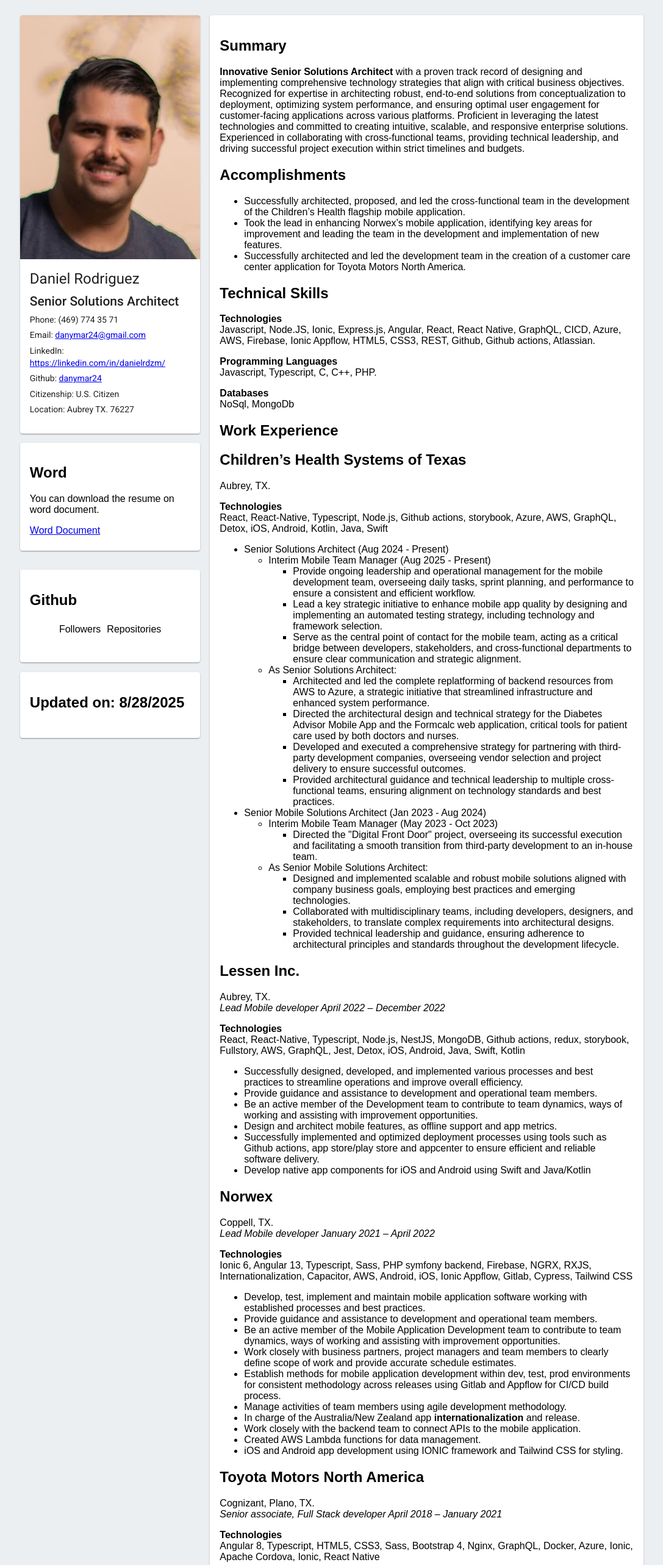
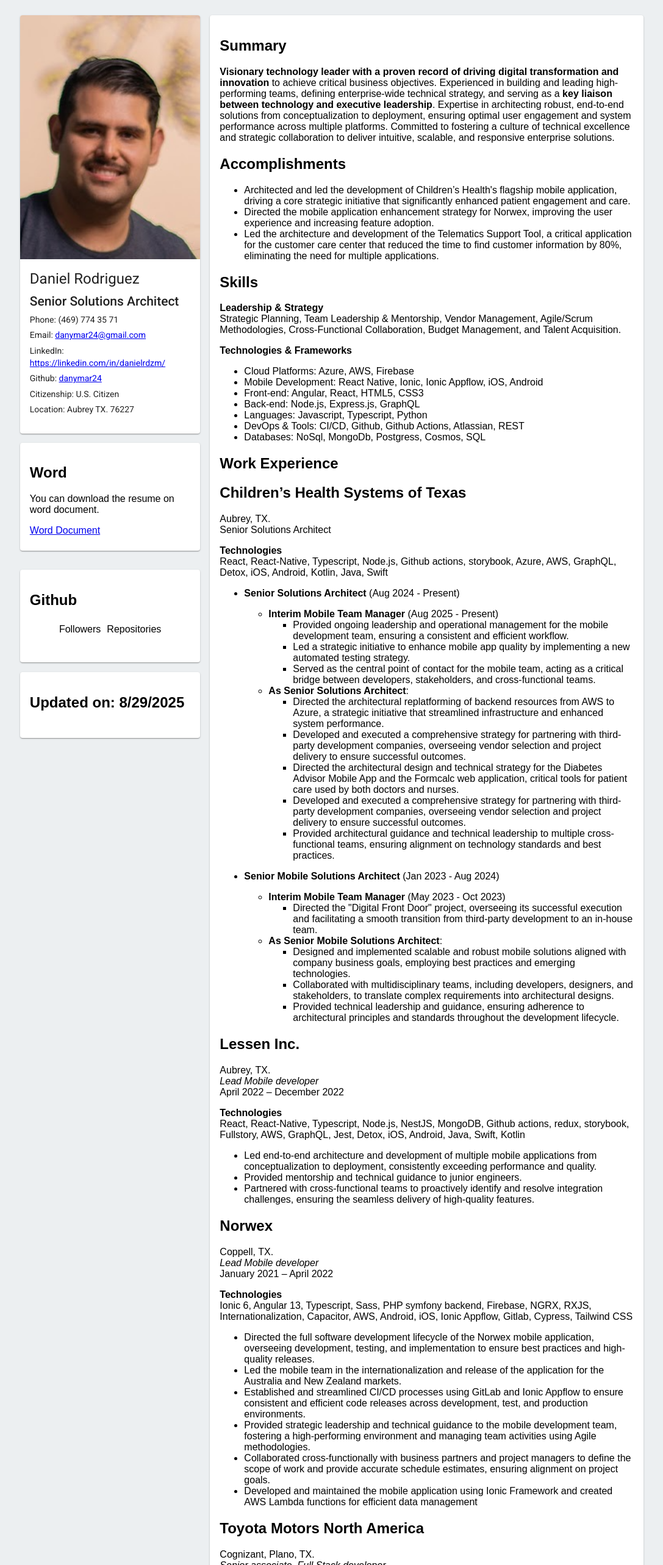
Before and after one commit to danymar24/resume, a React (Create React App) app: page / in a window 1280 px wide. Shown: the top 2566 px of the page at 61% size, without its empty margins (96-1183 px from the left). Built offline with nearby package versions, Linux system fonts and the light colour scheme; no server answers.

Commit message:
Updated resume

```diff
--- a/src/components/LastUpdate.js
+++ b/src/components/LastUpdate.js
@@ -5,7 +5,7 @@
     return (
         <Card>
             <CardContent>
-                <h2>Updated on: 8/28/2025</h2>
+                <h2>Updated on: 8/29/2025</h2>
             </CardContent>
         </Card>
     )
--- a/src/resume.md
+++ b/src/resume.md
@@ -1,47 +1,58 @@
 # **Summary**
 
-**Innovative Senior Solutions Architect** with a proven track record of designing and implementing comprehensive technology strategies that align with critical business objectives. Recognized for expertise in architecting robust, end-to-end solutions from conceptualization to deployment, optimizing system performance, and ensuring optimal user engagement for customer-facing applications across various platforms. Proficient in leveraging the latest technologies and committed to creating intuitive, scalable, and responsive enterprise solutions. Experienced in collaborating with cross-functional teams, providing technical leadership, and driving successful project execution within strict timelines and budgets.
+**Visionary technology leader with a proven record of driving digital transformation and innovation** to achieve critical business objectives.
+Experienced in building and leading high-performing teams, defining enterprise-wide technical strategy, and serving as a **key liaison between technology and executive leadership**.
+Expertise in architecting robust, end-to-end solutions from conceptualization to deployment, ensuring optimal user engagement and system performance across multiple platforms.
+Committed to fostering a culture of technical excellence and strategic collaboration to deliver intuitive, scalable, and responsive enterprise solutions.
+
 
 # **Accomplishments**
 
-* Successfully architected, proposed, and led the cross-functional team in the development of the Children’s Health flagship mobile application.
-* Took the lead in enhancing Norwex’s mobile application, identifying key areas for improvement and leading the team in the development and implementation of new features.
-* Successfully architected and led the development team in the creation of a customer care center application for Toyota Motors North America.
+* Architected and led the development of Children’s Health's flagship mobile application, driving a core strategic initiative that significantly enhanced patient engagement and care.
+* Directed the mobile application enhancement strategy for Norwex, improving the user experience and increasing feature adoption.
+* Led the architecture and development of the Telematics Support Tool, a critical application for the customer care center that reduced the time to find customer information by 80%, eliminating the need for multiple applications.
 
-# **Technical Skills**
 
-**Technologies**
-Javascript, Node.JS, Ionic, Express.js, Angular, React, React Native, GraphQL, CICD, Azure, AWS, Firebase, Ionic Appflow, HTML5, CSS3, REST, Github, Github actions, Atlassian.
+# **Skills**
 
-**Programming Languages**
-Javascript, Typescript, C, C++, PHP.
+**Leadership & Strategy**
+Strategic Planning, Team Leadership & Mentorship, Vendor Management, Agile/Scrum Methodologies, Cross-Functional Collaboration, Budget Management, and Talent Acquisition.
 
-**Databases**
-NoSql, MongoDb
+**Technologies & Frameworks**
+* Cloud Platforms: Azure, AWS, Firebase
+* Mobile Development: React Native, Ionic, Ionic Appflow, iOS, Android
+* Front-end: Angular, React, HTML5, CSS3
+* Back-end: Node.js, Express.js, GraphQL
+* Languages: Javascript, Typescript, Python
+* DevOps & Tools: CI/CD, Github, Github Actions, Atlassian, REST
+* Databases: NoSql, MongoDb, Postgress, Cosmos, SQL
 
 # **Work Experience**
 
 ## **Children’s Health Systems of Texas**
 
 Aubrey, TX.
+Senior Solutions Architect
 
 **Technologies**
 React, React-Native, Typescript, Node.js, Github actions, storybook, Azure, AWS, GraphQL, Detox, iOS, Android, Kotlin, Java, Swift
 
-* Senior Solutions Architect (Aug 2024 - Present)
-    * Interim Mobile Team Manager (Aug 2025 - Present)
-        * Provide ongoing leadership and operational management for the mobile development team, overseeing daily tasks, sprint planning, and performance to ensure a consistent and efficient workflow.
-        * Lead a key strategic initiative to enhance mobile app quality by designing and implementing an automated testing strategy, including technology and framework selection.
-        * Serve as the central point of contact for the mobile team, acting as a critical bridge between developers, stakeholders, and cross-functional departments to ensure clear communication and strategic alignment.
-    * As Senior Solutions Architect:
-        * Architected and led the complete replatforming of backend resources from AWS to Azure, a strategic initiative that streamlined infrastructure and enhanced system performance.
+* **Senior Solutions Architect** (Aug 2024 - Present)
+    * **Interim Mobile Team Manager** (Aug 2025 - Present)
+        * Provided ongoing leadership and operational management for the mobile development team, ensuring a consistent and efficient workflow.
+        * Led a strategic initiative to enhance mobile app quality by implementing a new automated testing strategy.
+        * Served as the central point of contact for the mobile team, acting as a critical bridge between developers, stakeholders, and cross-functional teams.
+    * **As Senior Solutions Architect**:
+        * Directed the architectural replatforming of backend resources from AWS to Azure, a strategic initiative that streamlined infrastructure and enhanced system performance.
+        * Developed and executed a comprehensive strategy for partnering with third-party development companies, overseeing vendor selection and project delivery to ensure successful outcomes.
         * Directed the architectural design and technical strategy for the Diabetes Advisor Mobile App and the Formcalc web application, critical tools for patient care used by both doctors and nurses.
         * Developed and executed a comprehensive strategy for partnering with third-party development companies, overseeing vendor selection and project delivery to ensure successful outcomes.
         * Provided architectural guidance and technical leadership to multiple cross-functional teams, ensuring alignment on technology standards and best practices.
-* Senior Mobile Solutions Architect (Jan 2023 - Aug 2024)
-    * Interim Mobile Team Manager (May 2023 - Oct 2023)
+
+* **Senior Mobile Solutions Architect** (Jan 2023 - Aug 2024)
+    * **Interim Mobile Team Manager** (May 2023 - Oct 2023)
         * Directed the "Digital Front Door" project, overseeing its successful execution and facilitating a smooth transition from third-party development to an in-house team.
-    * As Senior Mobile Solutions Architect:
+    * **As Senior Mobile Solutions Architect**:
         * Designed and implemented scalable and robust mobile solutions aligned with company business goals, employing best practices and emerging technologies.
         * Collaborated with multidisciplinary teams, including developers, designers, and stakeholders, to translate complex requirements into architectural designs.
         * Provided technical leadership and guidance, ensuring adherence to architectural principles and standards throughout the development lifecycle.
@@ -51,41 +62,38 @@
 ## **Lessen Inc.**
 
 Aubrey, TX.
-*Lead Mobile developer	April 2022 – December 2022*
+*Lead Mobile developer*
+April 2022 – December 2022
 
 **Technologies**
 React, React-Native, Typescript, Node.js, NestJS, MongoDB, Github actions, redux, storybook, Fullstory, AWS, GraphQL, Jest, Detox, iOS, Android, Java, Swift, Kotlin
 
-* Successfully designed, developed, and implemented various processes and best practices to streamline operations and improve overall efficiency.
-* Provide guidance and assistance to development and operational team members.
-* Be an active member of the Development team to contribute to team dynamics, ways of working and assisting with improvement opportunities.
-* Design and architect mobile features, as offline support and app metrics.
-* Successfully implemented and optimized deployment processes using tools such as Github actions, app store/play store and appcenter to ensure efficient and reliable software delivery.
-* Develop native app components for iOS and Android using Swift and Java/Kotlin
+* Led end-to-end architecture and development of multiple mobile applications from conceptualization to deployment, consistently exceeding performance and quality.
+* Provided mentorship and technical guidance to junior engineers.
+* Partnered with cross-functional teams to proactively identify and resolve integration challenges, ensuring the seamless delivery of high-quality features.
+
 
 ## **Norwex**
 
 Coppell, TX.
-*Lead Mobile developer	January 2021 – April 2022*
+*Lead Mobile developer*
+January 2021 – April 2022
 
 **Technologies**
 Ionic 6, Angular 13, Typescript, Sass, PHP symfony backend, Firebase, NGRX, RXJS, Internationalization, Capacitor, AWS, Android, iOS, Ionic Appflow, Gitlab, Cypress, Tailwind CSS
 
-* Develop, test, implement and maintain mobile application software working with established processes and best practices.
-* Provide guidance and assistance to development and operational team members.
-* Be an active member of the Mobile Application Development team to contribute to team dynamics, ways of working and assisting with improvement opportunities.
-* Work closely with business partners, project managers and team members to clearly define scope of work and provide accurate schedule estimates.
-* Establish methods for mobile application development within dev, test, prod environments for consistent methodology across releases using Gitlab and Appflow for CI/CD build process.
-* Manage activities of team members using agile development methodology.
-* In charge of the Australia/New Zealand app **internationalization** and release.
-* Work closely with the backend team to connect APIs to the mobile application.
-* Created AWS Lambda functions for data management.
-* iOS and Android app development using IONIC framework and Tailwind CSS for styling.
+* Directed the full software development lifecycle of the Norwex mobile application, overseeing development, testing, and implementation to ensure best practices and high-quality releases.
+* Led the mobile team in the internationalization and release of the application for the Australia and New Zealand markets.
+* Established and streamlined CI/CD processes using GitLab and Ionic Appflow to ensure consistent and efficient code releases across development, test, and production environments.
+* Provided strategic leadership and technical guidance to the mobile development team, fostering a high-performing environment and managing team activities using Agile methodologies.
+* Collaborated cross-functionally with business partners and project managers to define the scope of work and provide accurate schedule estimates, ensuring alignment on project goals.
+* Developed and maintained the mobile application using Ionic Framework and created AWS Lambda functions for efficient data management
 
 ## **Toyota Motors North America**
 
 Cognizant, Plano, TX.
-*Senior associate, Full Stack developer	April 2018 – January 2021*
+*Senior associate, Full Stack developer*
+April 2018 – January 2021
 
 **Technologies**
 Angular 8, Typescript, HTML5, CSS3, Sass, Bootstrap 4, Nginx, GraphQL, Docker, Azure, Ionic, Apache Cordova, Ionic, React Native
@@ -101,7 +109,8 @@
 ## **Thomson Reuters**
 
 Cognizant, Carrollton, TX.
-*Senior associate, Front end developer	March 2017 – April 2018*
+*Senior associate, Front end developer*
+March 2017 – April 2018
 
 **Technologies**
 AngularJs, HTML5, CSS3, LESS, Node.JS, React
@@ -119,7 +128,8 @@
 ## **AT\&T**
 
 Infosys, Richarson, TX.
-*Senior associate, Front end developer	August 2016 – March 2017*
+*Senior associate, Front end developer*
+August 2016 – March 2017
 
 **Technologies**
 AngularJs, HTML5, CSS3, LESS, Bootstrap 3
@@ -130,10 +140,10 @@
 
 ## **Other Experience**
 
-**Syscom** \- Support Engineer \- January 2015 \- August \- 2016
-**Buildbinder** \- Mobile Developer \- August 2015 \- December \- 2015
-**Xpectare** \- Mobile/Full Stack Developer \- December 2014 \- August 2015
-**SaentiGlobal** \- Full Stack Developer \- 2011 \- 2016
+**Syscom** - Support Engineer - January 2015 - August - 2016
+**Buildbinder** - Mobile Developer - August 2015 - December - 2015
+**Xpectare** - Mobile/Full Stack Developer - December 2014 - August 2015
+**Freelance** - Full Stack Developer - 2011 - 2016
 
 ## **Education**
 
@@ -143,5 +153,5 @@
 
 ## **Languages**
 
-* English \- Fluent
-* Spanish \- Native
+* English - Fluent
+* Spanish - Native
```
Also changed, not shown: 1 other file (tests, documents, lock files or other folders).
